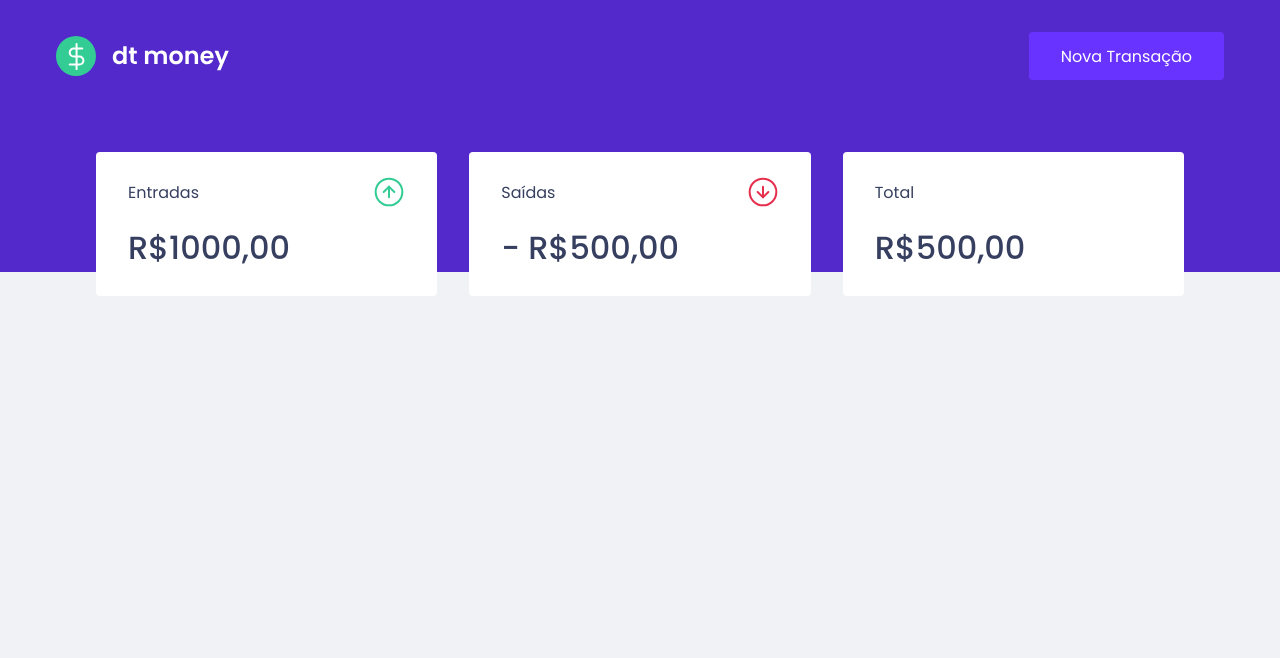
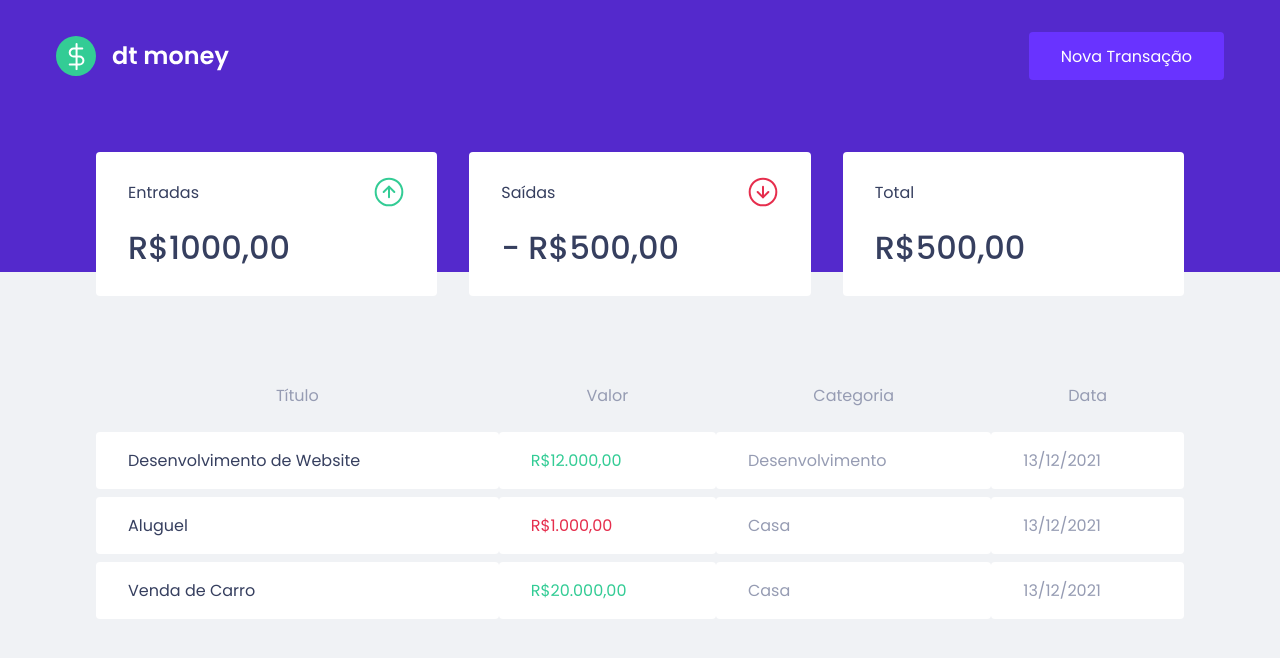
Before and after one commit to FelipeTorress/dtmoney-ignite-rocketseat, a React (Create React App) app: page / in a window 1280 px wide. Shown: the top 658 px of the page. Built offline with nearby package versions, Linux system fonts and the light colour scheme.

Commit message:
Add tabela de transacoes na dashboard

```diff
--- a/src/components/Dashboard/index.tsx
+++ b/src/components/Dashboard/index.tsx
@@ -1,10 +1,12 @@
 import { Summary } from "../Summary";
+import { TransactionTable } from "../TransactionsTable";
 import { Container } from "./styles";
 
 export function Dashboard(){
     return (
         <Container>
-            <Summary/>
+            <Summary />
+            <TransactionTable />
         </Container>
     );
 }
--- /dev/null
+++ b/src/components/TransactionsTable/index.tsx
@@ -0,0 +1,40 @@
+import { Container } from "./styles";
+
+export function TransactionTable(){
+    return (
+        <Container>
+            <table>
+                <thead>
+                    <tr>
+                        <th>Título</th>
+                        <th>Valor</th>
+                        <th>Categoria</th>
+                        <th>Data</th>
+                    </tr>
+                </thead>
+                <tbody>
+                    <tr>
+                        <td>Desenvolvimento de Website</td>
+                        <td className="deposit">R$12.000,00</td>
+                        <td>Desenvolvimento</td>
+                        <td>13/12/2021</td>
+                    </tr>
+
+                    <tr>
+                        <td>Aluguel</td>
+                        <td className="withdraw">R$1.000,00</td>
+                        <td>Casa</td>
+                        <td>13/12/2021</td>
+                    </tr>
+
+                    <tr>
+                        <td>Venda de Carro</td>
+                        <td className="deposit">R$20.000,00</td>
+                        <td>Casa</td>
+                        <td>13/12/2021</td>
+                    </tr>
+                </tbody>
+            </table>
+        </Container>
+    );
+}
--- /dev/null
+++ b/src/components/TransactionsTable/styles.ts
@@ -0,0 +1,36 @@
+import styled from "styled-components";
+
+export const Container = styled.div`
+    margin-top: 4rem;
+    table {
+        width:100%;
+        border-spacing: 0 0.5rem;
+
+        th{
+            color: var(--text-body);
+            font-weight: 400;
+            padding: 1rem 2rem;
+            text-align: center;
+            line-height: 1.5rem;
+        }
+
+        td {
+            padding: 1rem 2rem;
+            border:0;
+            background: var(--shape);
+            color: var(--text-body);
+            border-radius: 0.25rem;
+
+            &:first-child {
+                color: var(--text-title);
+            }
+            &.withdraw{
+                color: var(--red);
+            }
+            &.deposit{
+                color: var(--green);
+            }
+        }
+    }
+
+`;
```
